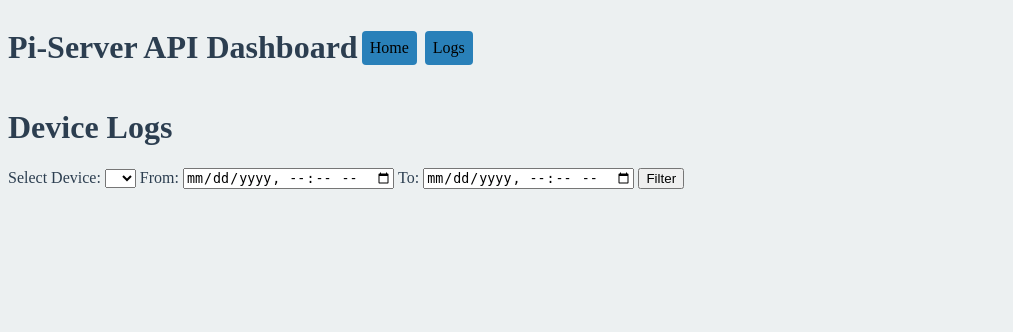
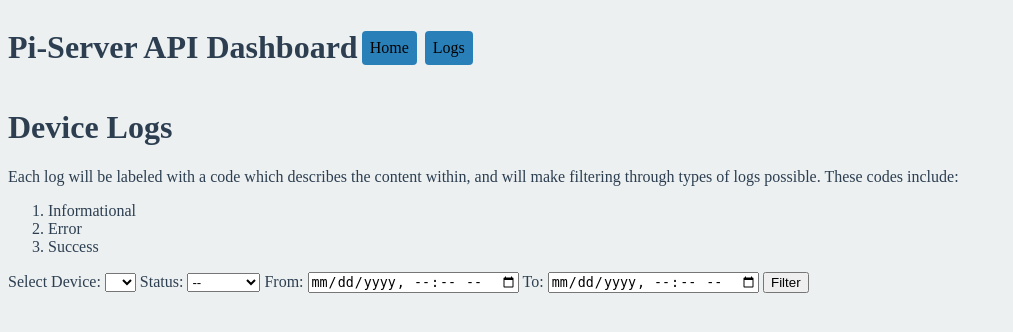
Before and after one commit to cstainsby/LocalNetworkIOT, a Flask app: page /devices/logs in a window 1280 px wide. Shown: the top 332 px of the page, without its empty margins (0-1013 px from the left). Run offline with Flask 3, Linux system fonts and the light colour scheme; data that the repository does not hold is empty; parts of the project's set-up code (start-up, migrations or seed data) failed here and were passed over.

Commit message:
building out complete log interface

```diff
--- a/piserver-flask-api/db.py
+++ b/piserver-flask-api/db.py
@@ -110,9 +110,12 @@ class PiDatabase():
         order_by_asc_or_desc = "ASC"
     ):
         sql_build_query = '''
-            SELECT dev.mac_address, dev.device_name, log.creation_time, log.log_data
+            SELECT dev.mac_address, dev.device_name, dev.device_type, log.creation_time, log.log_data,
+                checkout.checkout_id, user.fname, user.lname
             FROM device_log_table log
                 JOIN registered_device_table dev ON (log.mac_address = dev.mac_address)
+                JOIN device_user_checkout_table checkout ON (log.mac_address = checkout.device_mac_address)
+                JOIN user_table user ON (checkout.user_id = user.user_id)
             WHERE 1=1
         '''
 
--- a/piserver-flask-api/server.py
+++ b/piserver-flask-api/server.py
@@ -1,6 +1,7 @@
 from flask import Flask, request, jsonify, render_template, g
 from datetime import datetime
 import requests
+import json
 
 from db import PiDatabase
 import server_helpers
@@ -28,6 +29,11 @@ def close_connection(exception):
     db = getattr(g, '_database', None)
     if db is not None:
         db.close()
+
+def to_pretty_json(json_val):
+    temp_json_dict = json.loads(json_val)
+    return json.dumps(temp_json_dict, sort_keys=True, indent=4, separators=(',', ': '))
+app.jinja_env.filters["tojson_pretty"] = to_pretty_json
 
 @app.route("/", methods=['GET'])
 def home():
@@ -90,9 +96,11 @@ def device_log_view():
     device_addr = request.args.get("device_addr", default=None)
     start_time = request.args.get("datetime_from", default=None)
     end_time = request.args.get("datetime_to", default=None)
+    checkout_id = request.args.get("checkout_id", default=None)
     if device_addr: params.append(("device_addr", device_addr))
     if start_time: params.append(("datetime_from", start_time))
     if end_time: params.append(("datetime_to", end_time))
+    if checkout_id: params.append(("checkout_id", checkout_id))
     # params.append(("filter_topics", request.args.get("filter_topics", default="").split(',')))
     # params.append(("order_by_topics", request.args.get("order_by_topics", default="").split(',')))
     # params.append(("order_by_asc_or_desc", request.args.get("order_by_asc_or_desc", default="ASC")))
@@ -106,8 +114,12 @@ def device_log_view():
         logs.append({
             "mac_address": log[0],
             "device_name": log[1],
-            "creation_time": log[2],
-            "log_data": log[3]
+            "device_type": log[2],
+            "creation_time": log[3],
+            "log_data": log[4],
+            "checkout_id": log[5],
+            "user_fname": log[6],
+            "user_lname": log[7]
         })
 
     # get all devices
@@ -120,7 +132,16 @@ def device_log_view():
             "device_name": device[1]
         })
 
-    return render_template('device_logs.html', devices=devices, logs=logs)
+
+
+    return render_template('log_page.html', devices=devices, logs=logs)
+
+
+@app.route('/devices/checkout/<checkout_id>')
+def checkout_view(checkout_id):
+    return render_template("checkout_page.html")
+
+
 
 @app.route('/ping', methods=['GET'])
 def ping():
--- a/piserver-flask-api/sql/initDB.sql
+++ b/piserver-flask-api/sql/initDB.sql
@@ -21,6 +21,7 @@
 CREATE TABLE IF NOT EXISTS registered_device_table (
     mac_address TEXT PRIMARY KEY,
     device_name TEXT NOT NULL,
+    device_type TEXT NOT NULL,
     device_desc TEXT NOT NULL
 );
 
--- a/piserver-flask-api/static/style.css
+++ b/piserver-flask-api/static/style.css
@@ -7,6 +7,10 @@
     --link-color: #2980b9;         /* Link color */
 
     /* Add more color variables as needed */
+}
+
+.hidden {
+    display: none;
 }
 
 body {
@@ -49,3 +53,14 @@ body {
 .device-log-creation-datetime {
     margin-left: auto;
 }
+/* .device-log-content {
+    display: flex;
+    flex-direction: row;
+}
+.device-log-content-additional-info {
+    width: 20%;
+}
+.device-log-content-divider {
+    margin-left: 16px;
+    margin-right: 16px;
+} */
--- a/piserver-flask-api/templates/device_logs.html
+++ b/piserver-flask-api/templates/components/device_logs.html
@@ -1,7 +1,14 @@
-{%extends "base.html" %}
-{%block content%}
+
 
 <h1>Device Logs</h1>
+
+Each log will be labeled with a code which describes the content within, and will make filtering through types of logs possible.
+These codes include:
+<ol>
+    <li>Informational</li>
+    <li>Error</li>
+    <li>Success</li>
+</ol>
 
 <form>
 
@@ -11,6 +18,14 @@
         {% for device in devices %}
             <option value="{{ device['mac_address'] }}">{{ device["device_name"] }} - {{ device['mac_address'] }}</option>
         {% endfor %}
+    </select>
+
+    <label for="log-status-code">Status:</label>
+    <select id="log-status-code">
+        <option value="">--</option>
+        <option value="0">Info</option>
+        <option value="1">Error</option>
+        <option value="2">Success</option>
     </select>
 
     <!-- <label for="keywords-input">Keywords:</label>
@@ -29,11 +44,25 @@
     {% for log in logs %}
         <li class="device-log">
             <div class="device-log-metainfo">
+                <button class="device-log-toggle-button">More</button>
                 <h3>{{ log["device_name"] }}</h3>
                 <p> - {{ log["mac_address"] }}</p>
                 <p class="device-log-creation-datetime">{{ log["creation_time"] }}</p>
             </div>
-            <p>{{ log["log_data"] }}</p>
+            <div class="device-log-content hidden">
+                <div class="device-log-content-additional-info">
+                    <h4>Additional Info</h4>
+                    <p>Device Type - {{ log["device_type"] }} </p>
+                    <p>Used By - <a href="/devices/checkout/{{ log['checkout_id'] }}">
+                        {{ log["user_fname"] }} {{ log["user_lname"] }}
+                        #{{ log["checkout_id"] }}
+                    </a></p>
+                </div>
+                <div class="device-log-content-json">
+                    <h4>Json Response:</h4>
+                    <pre>{{ log["log_data"] | tojson_pretty | safe }}</pre>
+                </div>
+            </div>
         </li>
     {% endfor %}
 </ol>
@@ -86,5 +115,22 @@
         // Redirect to the new URL
         window.location.href = newUrl;
     }
+
+    document.addEventListener('DOMContentLoaded', function() {
+        let logToggleButtons = document.querySelectorAll(".device-log-toggle-button");
+        console.log(logToggleButtons);
+        logToggleButtons.forEach(function(button) {
+            button.addEventListener('click', function() {
+                if (button.textContent == "More") {
+                    button.textContent = "Less";
+                } else {
+                    button.textContent = "More";
+                }
+                console.log("Button clicked");
+                let logItem = button.closest(".device-log");
+                let contentDiv = logItem.querySelector(".device-log-content");
+                contentDiv.classList.toggle('hidden');
+            });
+        });
+    });
 </script>
-{% endblock %}
--- /dev/null
+++ b/piserver-flask-api/templates/log_page.html
@@ -0,0 +1,4 @@
+{%extends "base.html" %}
+{%block content%}
+    {% include 'components/device_logs.html' %}
+{% endblock %}
```
Also changed, not shown: piserver-flask-api/sql/loadTestValues.sql (+7 -7 lines), piserver-flask-api/templates/checkout_page.html (added, +9 -0 lines).
